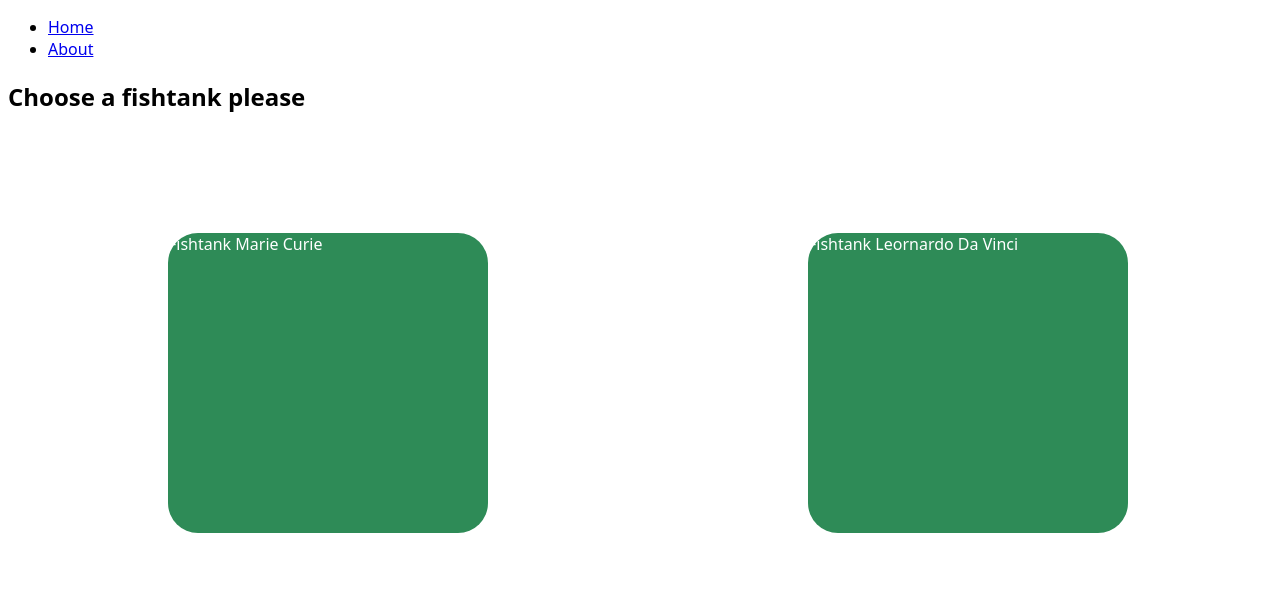
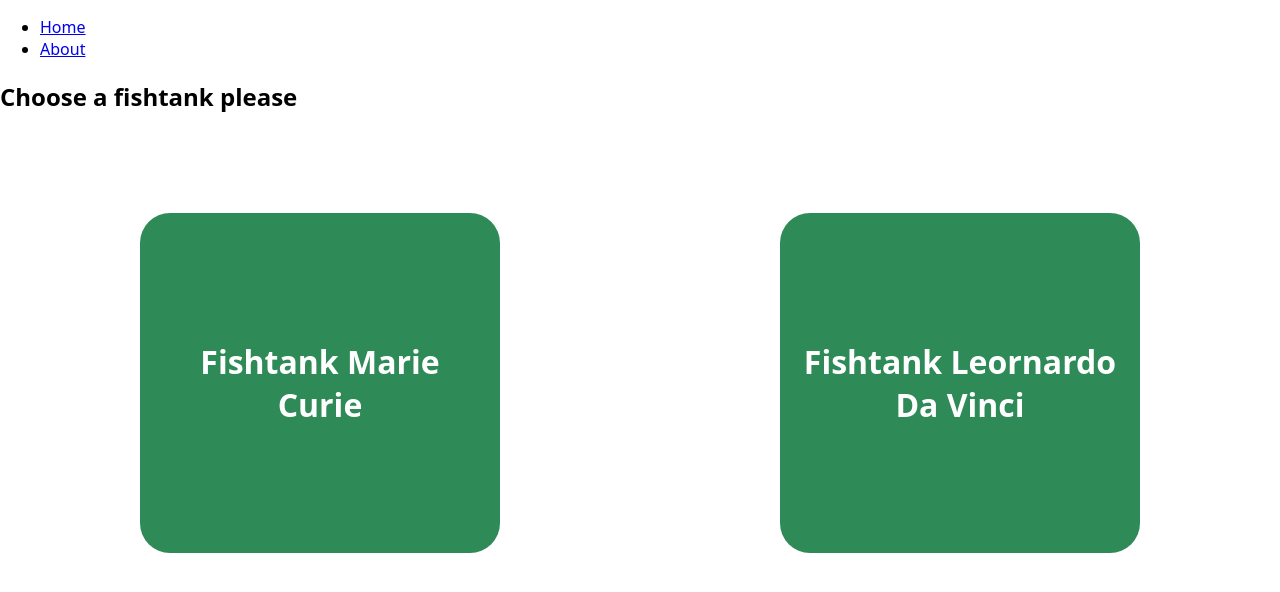
Before and after one commit to Ar4rN1c0/blockchain-tgc, a Next.js app: page / in a window 1280 px wide. Shown: the top 592 px of the page. Built offline with nearby package versions, Linux system fonts and the light colour scheme.

Commit message:
Styles upgrade

```diff
--- a/src/app/Global.css
+++ b/src/app/Global.css
@@ -2,6 +2,10 @@
     font-family: system-ui, -apple-system, BlinkMacSystemFont, 'Segoe UI', Roboto, Oxygen, Ubuntu, Cantarell, 'Open Sans', 'Helvetica Neue', sans-serif;
 }
 
+body {
+    margin: 0;
+    padding: 0;
+}
 
 .main-section {
     width: 100vw;
@@ -14,6 +18,7 @@
 
 .fishtank-select {
     background-color: seagreen;
+    padding: 20px;
     max-width: 500px;
     min-width: 300px;
     width: 50%;
@@ -21,5 +26,14 @@
     border-radius: 30px;
     cursor: pointer;
     text-decoration: none;
+    display: grid;
+    place-items: center;
+    place-content: center;
+}
+
+.fishtank-select > p {
+    text-align: center;
+    font-size: 2rem;
     color: white;
+    font-weight: 600;
 }
--- a/src/app/page.tsx
+++ b/src/app/page.tsx
@@ -7,8 +7,16 @@ export default function HomePage () {
                 Choose a fishtank please
             </h1>
         <section className="main-section">
-            <Link href="fishtank-selection/1" className="fishtank-select">Fishtank Marie Curie</Link>
-            <Link href="fishtank-selection/2" className="fishtank-select">Fishtank Leornardo Da Vinci</Link>
+            <Link href="fishtank-selection/1" className="fishtank-select">
+                <p>
+                    Fishtank Marie Curie
+                </p>
+            </Link>
+            <Link href="fishtank-selection/2" className="fishtank-select">
+                <p>
+                Fishtank Leornardo Da Vinci
+                </p>
+            </Link>
 
         </section>
         </section>
```
